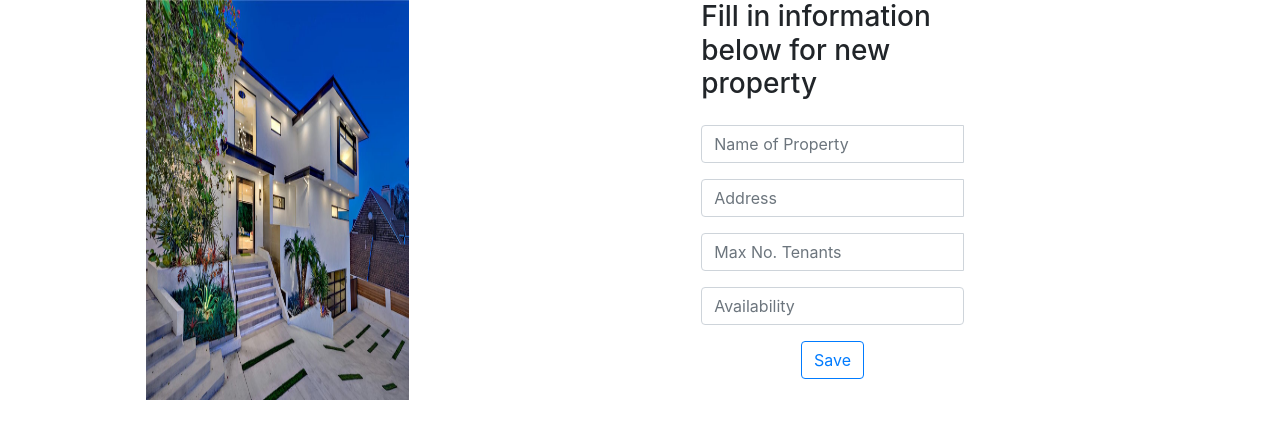
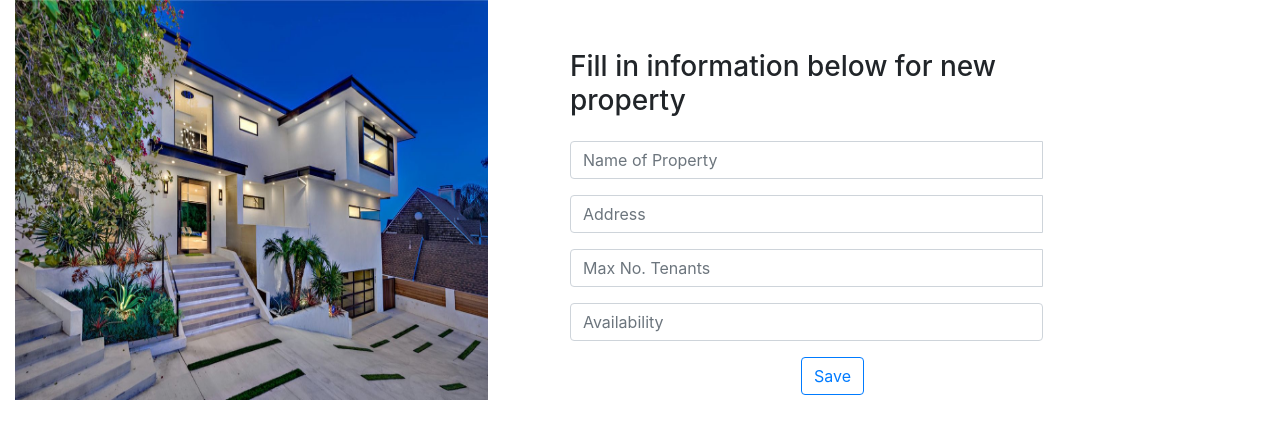
Before and after one commit to HibaD/BreezeRent, a website: page Views/propertyregistry.html in a window 1280 px wide. Drawn offline with nearby package versions, Linux system fonts and the light colour scheme.

Commit message:
styling changes for property forms

```diff
--- a/Styles/propertysummary.css
+++ b/Styles/propertysummary.css
@@ -1,8 +1,6 @@
 .center {
     display: block;
-    margin-left: auto;
-    margin-right: auto;
-    width: 50%;
+    width: 90%;
 }
 
 #add-tenants{
@@ -39,3 +37,12 @@
   min-width: 200px;
   max-width: 500px;
 }
+
+#property-form{
+	margin-top:50px;
+	margin-bottom:50px;
+}
+
+.info-tables{
+	margin-top:20px;
+}
```
